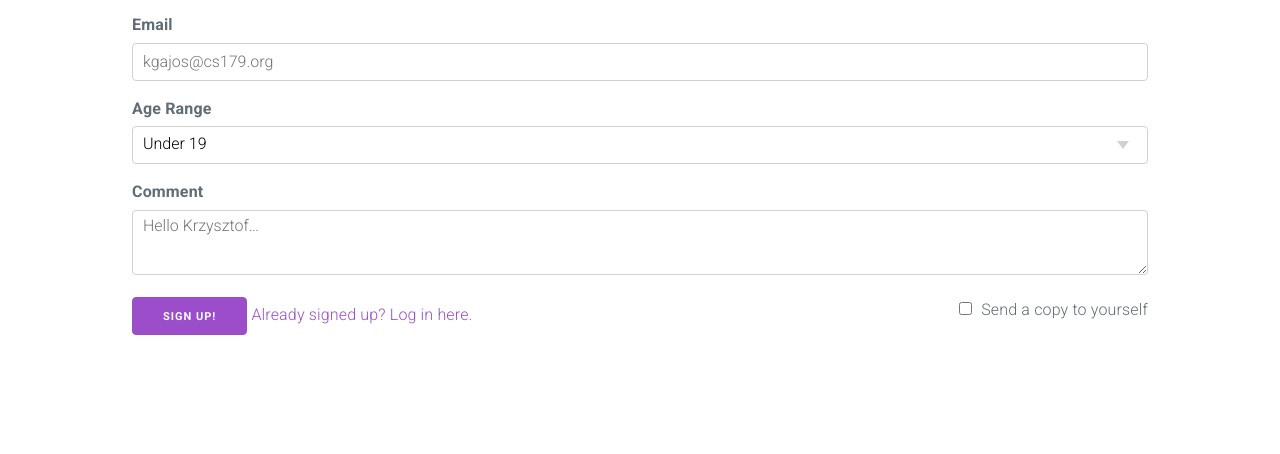
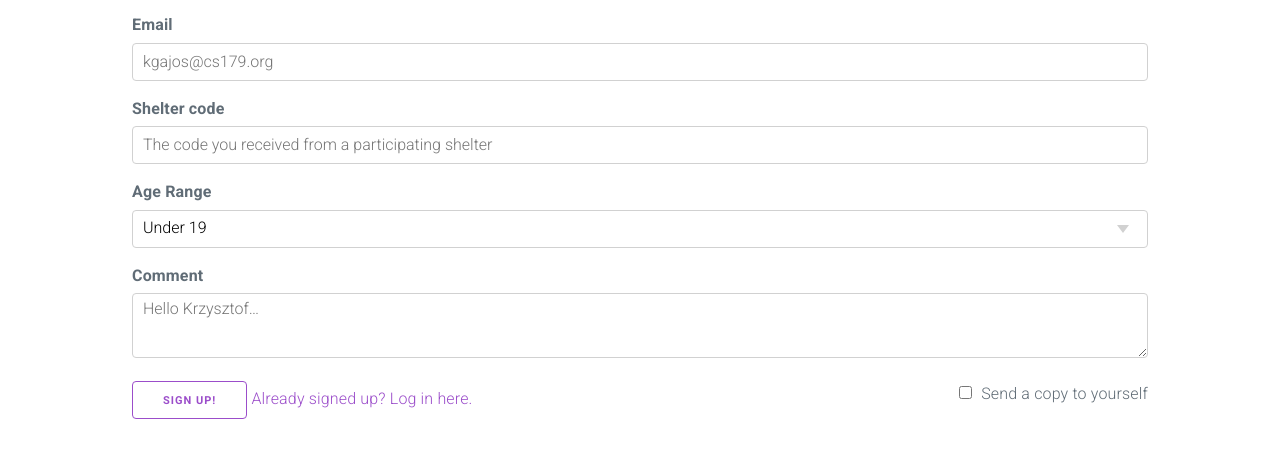
Before and after one commit to michellevaccaro/cs179, a website: page signup.html in a window 1280 px wide. Shown: the part 373-827 px from the top of the page. Before the commit the page ends 800 px from the top, so only its background shows below. Drawn offline with nearby package versions, Linux system fonts and the light colour scheme; files whose address does not match are found by name.

Commit message:
fixed button, added job alert, added english test

```diff
--- a/signup.html
+++ b/signup.html
@@ -40,6 +40,8 @@
                     <input type="text" placeholder="Krzysztof Gajos" id="nameField">
                     <label for="emailField">Email</label>
                     <input type="text" placeholder="kgajos@cs179.org" id="emailField">
+                    <label for="codeField">Shelter code</label>
+                    <input type="text" placeholder="The code you received from a participating shelter">
                     <label for="ageRangeField">Age Range</label>
                     <select id="ageRangeField">
                       <option value="0-17">Under 19</option>
@@ -56,7 +58,7 @@
                       <input type="checkbox" id="confirmField">
                       <label class="label-inline" for="confirmField">Send a copy to yourself</label>
                     </div>
-                    <input class="button-primary" type="submit" value="Sign up!" href="index.html">
+                    <a href="index.html" class="button button-outline">Sign up!</a>
                     <a href="login.html">Already signed up? Log in here.</a>
                 </fieldset>
             </form>
```
Also changed, not shown: index.html (+2 -1 lines), proofreading_test.html (+2 -2 lines).
